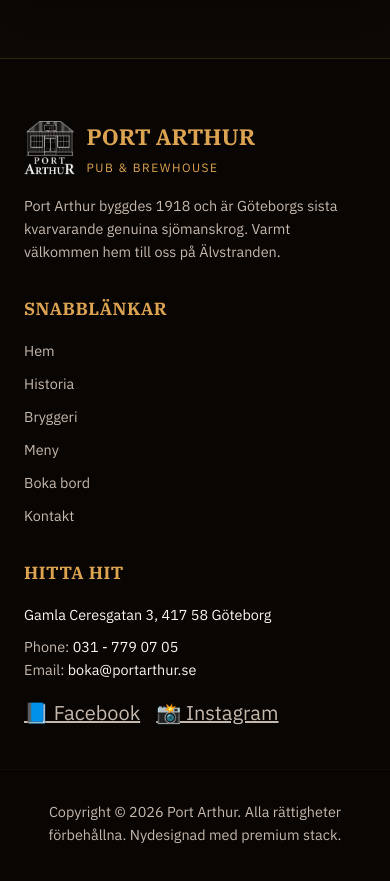
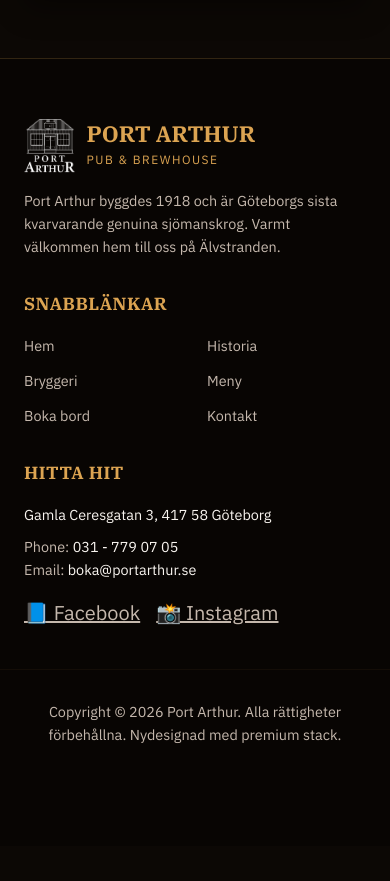
Before and after one commit to m3/port-arthur, a React (Vite) app: page / in a window 390 px wide. Shown: the part 8060-8941 px from the top of the page. After the commit the page ends 8906 px from the top, so only its background shows below. Built offline with nearby package versions, Linux system fonts and the light colour scheme.

Commit message:
fix: resolve footer logo contrast issues in light mode, correct lineScale syntax, and upgrade footer menu to responsive 2-column grid

```diff
--- a/src/App.jsx
+++ b/src/App.jsx
@@ -548,12 +548,12 @@
               <img
                 src="/assets/logo.webp"
                 alt="Port Arthur Logo"
-                style={{ height: '54px', filter: 'invert(1) brightness(1.2)', width: 'auto' }}
+                className="footer-logo-img"
                 loading="lazy"
                 decoding="async"
               />
               <div>
-                <h3 style={{ fontSize: '1.4rem', margin: 0, lineScale: 1.1 }}>Port Arthur</h3>
+                <h3 style={{ fontSize: '1.4rem', margin: 0, lineHeight: '1.1' }}>Port Arthur</h3>
                 <span style={{ fontSize: '0.75rem', letterSpacing: '1.5px', textTransform: 'uppercase', color: 'var(--accent-gold)' }}>Pub & Brewhouse</span>
               </div>
             </div>
--- a/src/index.css
+++ b/src/index.css
@@ -27,6 +27,7 @@
   --scroll-thumb: #23160e;
   --scrolled-shadow: 0 10px 30px rgba(0, 0, 0, 0.5);
   --board-shadow: 0 15px 40px rgba(0, 0, 0, 0.6);
+  --logo-filter: invert(1) brightness(1.2);
 
   /* Fonts */
   --font-serif: 'IBM Plex Serif', Georgia, serif;
@@ -73,6 +74,7 @@
   --scroll-thumb: #dcd3c4;
   --scrolled-shadow: 0 10px 30px rgba(0, 0, 0, 0.06);
   --board-shadow: 0 15px 40px rgba(0, 0, 0, 0.05);
+  --logo-filter: sepia(10%) contrast(1.1) brightness(0.15);
 
   color-scheme: light;
 }
@@ -147,7 +149,15 @@
 .header-logo-img {
   height: var(--logo-height);
   width: auto;
-  transition: height 0.3s ease;
+  filter: var(--logo-filter);
+  transition: all 0.3s ease;
+}
+
+.footer-logo-img {
+  height: 54px;
+  width: auto;
+  filter: var(--logo-filter);
+  transition: all 0.3s ease;
 }
 
 .logo-link {
@@ -898,19 +908,21 @@
 
 .footer-links ul {
   list-style: none;
-  display: flex;
-  flex-direction: column;
-  gap: 10px;
+  display: grid;
+  grid-template-columns: 1fr 1fr;
+  gap: 12px 24px;
 }
 
 .footer-links a {
   color: var(--text-dimmed);
   text-decoration: none;
-  transition: color 0.2s ease;
+  transition: all 0.2s ease;
+  display: inline-block;
 }
 
 .footer-links a:hover {
   color: var(--accent-gold);
+  padding-left: 4px; /* Premium micro-interaction slide */
 }
 
 .footer-socials {
```
